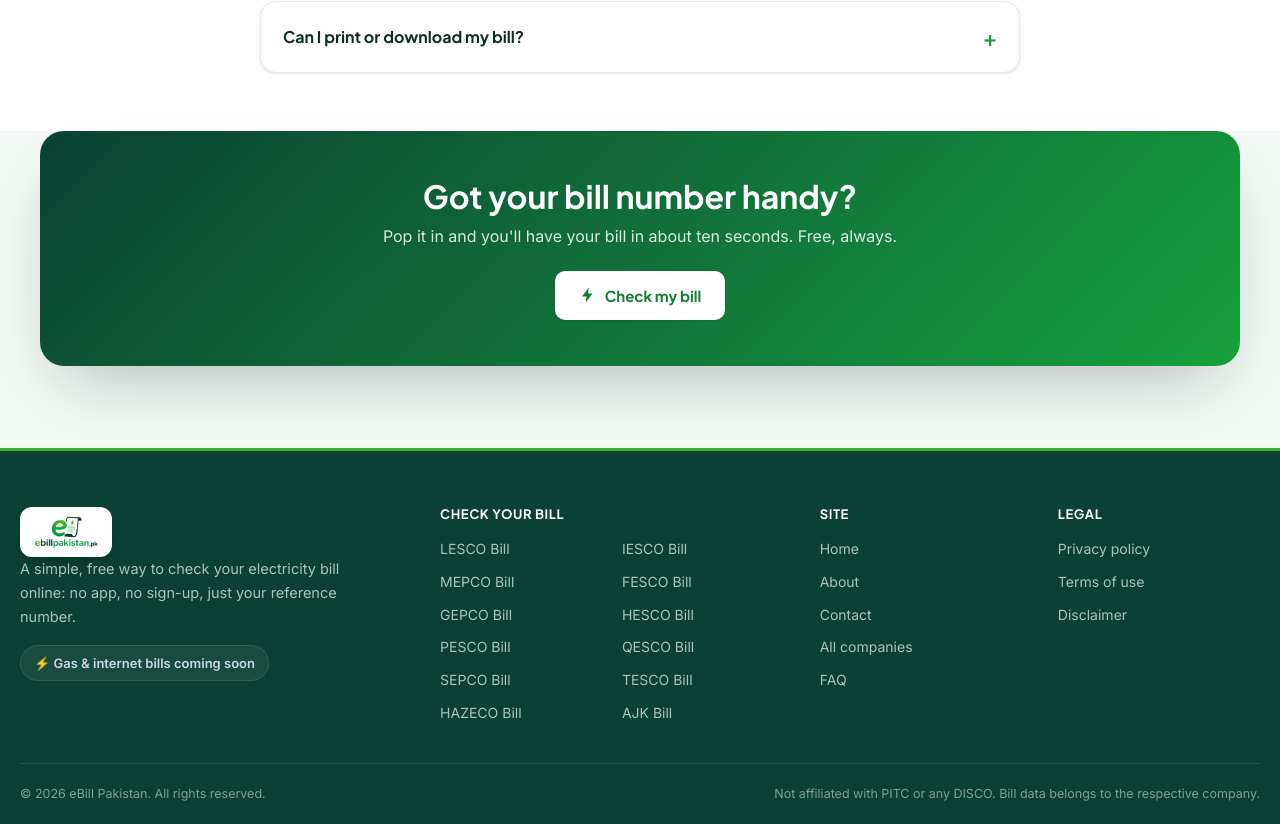
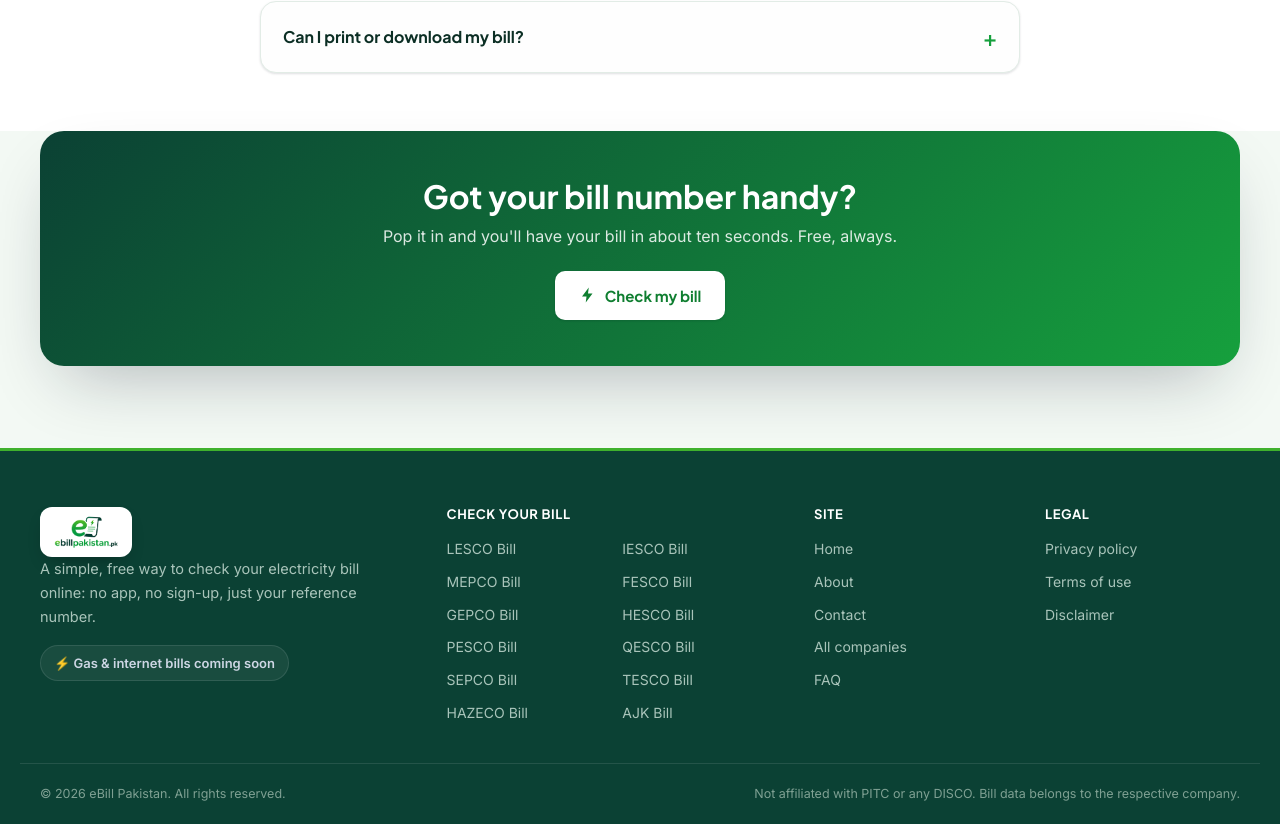
Before and after one commit to atifjan2019/ebillpakistan.pk, a Next.js app: page / in a window 1280 px wide. Shown: the part 2781-3605 px from the top of the page. Built offline with nearby package versions, Linux system fonts and the light colour scheme; no server answers.

Commit message:
fix: adjust padding properties in footer styles for consistency

```diff
--- a/app/globals.css
+++ b/app/globals.css
@@ -192,7 +192,7 @@
 
 /* ---------- footer ---------- */
 .footer { background: var(--brand-800); color: #a9c4ba; margin-top: 24px; border-top: 3px solid var(--accent); }
-.footer-grid { display: grid; grid-template-columns: 1.9fr 1.7fr 1fr 1fr; gap: 36px; padding: 56px 0 40px; }
+.footer-grid { display: grid; grid-template-columns: 1.9fr 1.7fr 1fr 1fr; gap: 36px; padding-block: 56px 40px; }
 .footer .logo { color: #fff; margin-bottom: 14px; }
 .footer-brand .blurb { font-size: 14.5px; max-width: 320px; line-height: 1.65; margin: 0; }
 .footer-soon { display: inline-block; margin-top: 16px; font-size: 13px; font-weight: 600; color: #cdd6e4; background: rgba(255, 255, 255, .06); border: 1px solid rgba(255, 255, 255, .1); padding: 7px 13px; border-radius: 999px; }
@@ -201,7 +201,7 @@
 .footer ul.cols-2 { display: grid; grid-template-columns: 1fr 1fr; gap: 11px 20px; }
 .footer a { color: #a9c4ba; transition: color .12s; }
 .footer a:hover { color: #fff; }
-.footer-bottom { border-top: 1px solid rgba(255, 255, 255, .1); padding: 20px 0; display: flex; justify-content: space-between; align-items: center; gap: 12px; flex-wrap: wrap; font-size: 12.5px; color: #7fa093; }
+.footer-bottom { border-top: 1px solid rgba(255, 255, 255, .1); padding-block: 20px; display: flex; justify-content: space-between; align-items: center; gap: 12px; flex-wrap: wrap; font-size: 12.5px; color: #7fa093; }
 
 /* ---------- result page ---------- */
 .result-wrap { padding: 32px 0 50px; }
```
